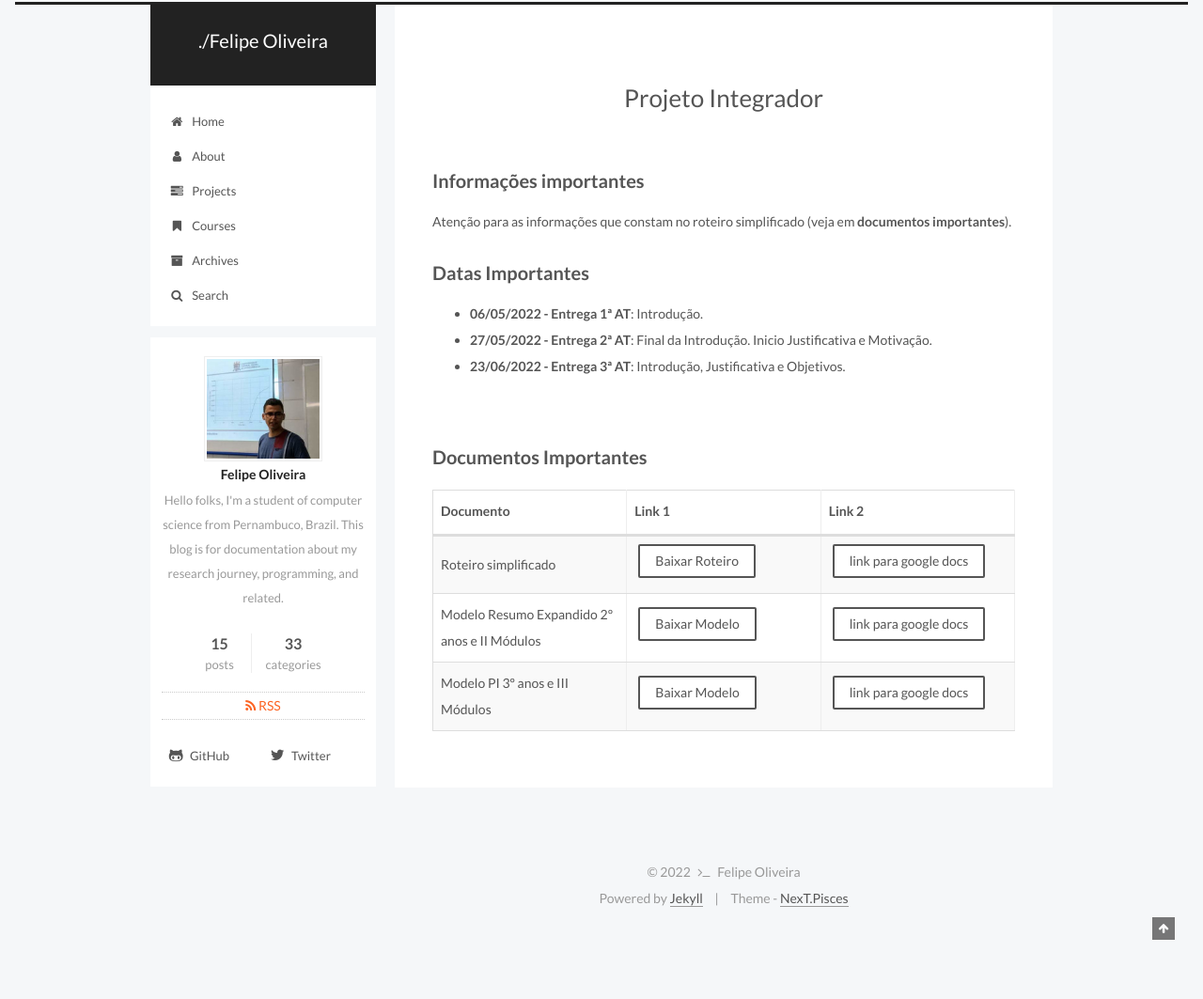
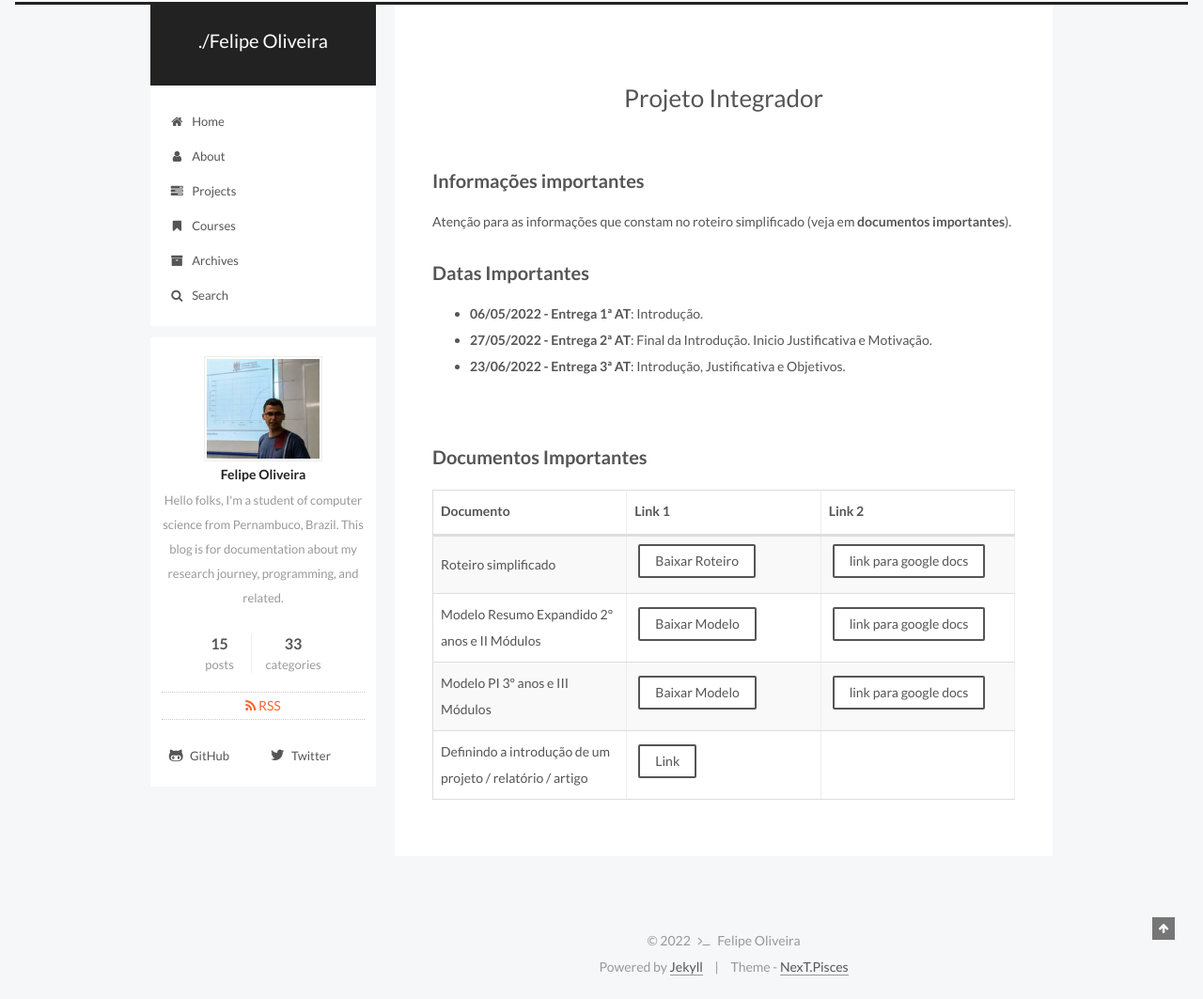
Before and after one commit to fdoliv/fdoliv.github.io, a Jekyll site: the page built from courses/pi/index.md, in a window 1280 px wide. Shown: the whole page at 94% size. Built offline with Jekyll 4.4.1, drawn with Linux system fonts in a browser that asks for light colours.

Commit message:
Definindo a introdução

```diff
--- a/courses/pi/index.md
+++ b/courses/pi/index.md
@@ -25,3 +25,4 @@ Atenção para as informações que constam no roteiro simplificado (veja em **d
 | Roteiro simplificado | <a href="{{ site.url }}/assets/arquivos/pi/06.-Roteiro-simplificado-PI-.docx" target="blank" class="btn">Baixar Roteiro</a> | <a href="https://docs.google.com/document/d/1DlbhpB2dwugLRgZM87c32CykG0fgRHc3/edit?usp=sharing&ouid=113635184550147046996&rtpof=true&sd=true" target="blank" class="btn">link para google docs</a> |
 | Modelo Resumo Expandido 2º anos e II Módulos | <a href="{{ site.url }}/assets/arquivos/pi/Modelo-de-Resumo-Expandido-ETEGEC-2-Anos-e-II-Mods.docx" target="blank" class="btn">Baixar Modelo</a> | <a href="https://docs.google.com/document/d/17AU-lWG7vNFy-Dfudsoz2NWX9DtrCrlx/edit?usp=sharing&ouid=113635184550147046996&rtpof=true&sd=true" target="blank" class="btn">link para google docs</a>
 | Modelo PI 3º anos e III Módulos |  <a href="{{ site.url }}/assets/arquivos/pi/05.-Modelo-projeto-Integrador-3º-Anos-e-III-mods.docx" target="blank" class="btn">Baixar Modelo</a>| <a href="https://docs.google.com/document/d/1y0TXh57vRmn1oNd0T_R401l8iCQVvMu0/edit?usp=sharing&ouid=113635184550147046996&rtpof=true&sd=true" target="blank" class="btn">link para google docs</a> |
+| Definindo a introdução de um projeto / relatório / artigo  |  <a href="https://edisciplinas.usp.br/pluginfile.php/3192482/mod_resource/content/1/INTRODUCAO.PDF" target="blank" class="btn">Link</a>|  |
```
